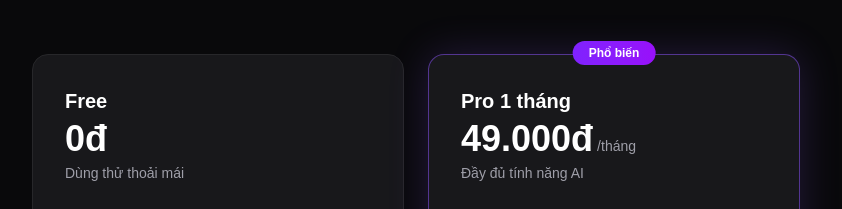
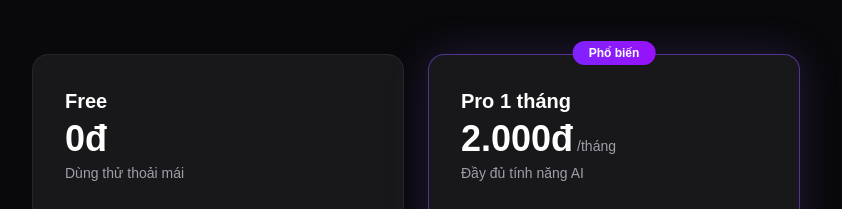
Before and after one commit to mhieu0410/cv-ai-fpt, a Next.js app: page / in a window 1280 px wide. Shown: the part 2219-2428 px from the top of the page, without its empty margins (224-1066 px from the left). Built offline with nearby package versions, Linux system fonts and the light colour scheme; no server answers.

Commit message:
update price for pro

```diff
--- a/app/page.tsx
+++ b/app/page.tsx
@@ -287,7 +287,7 @@
                   </span>
                   <h3 className="text-xl font-semibold text-white mb-1">Pro 1 tháng</h3>
                   <div className="flex items-baseline gap-1 mb-1">
-                    <span className="text-4xl font-bold text-white">49.000đ</span>
+                    <span className="text-4xl font-bold text-white">2.000đ</span>
                     <span className="text-zinc-400 text-sm">/tháng</span>
                   </div>
                   <p className="text-zinc-400 text-sm mb-6">Đầy đủ tính năng AI</p>
```
